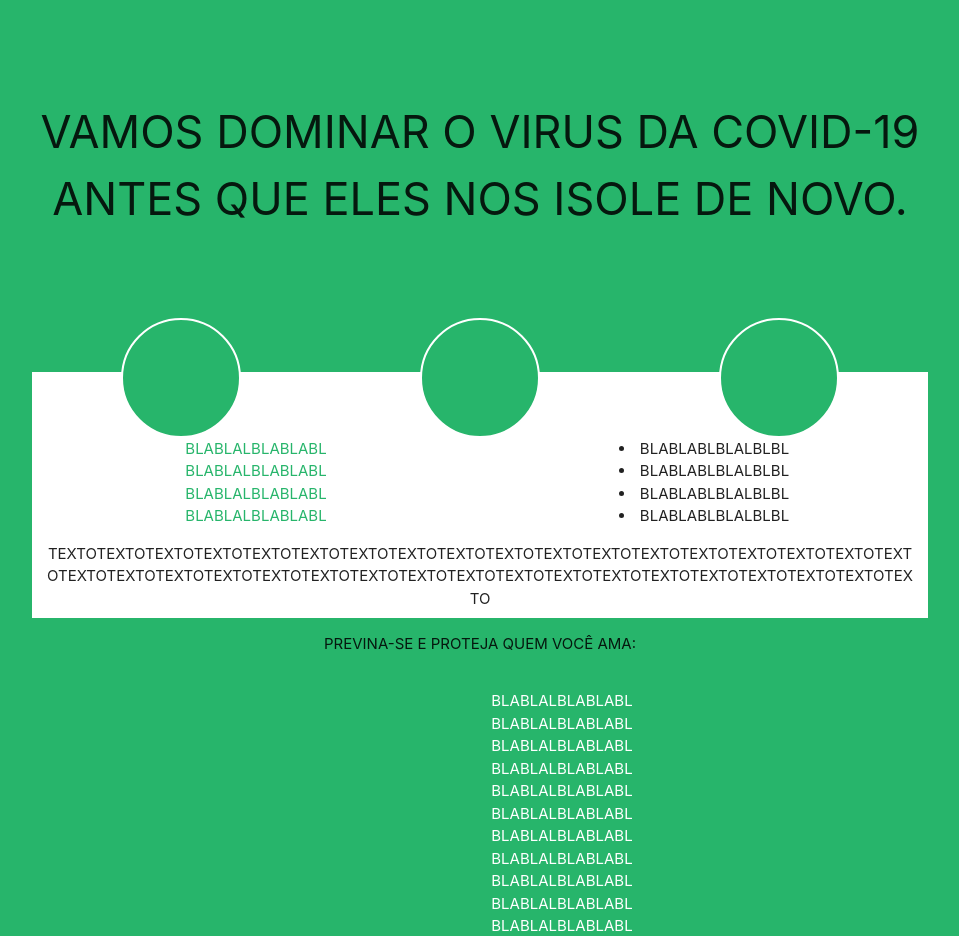
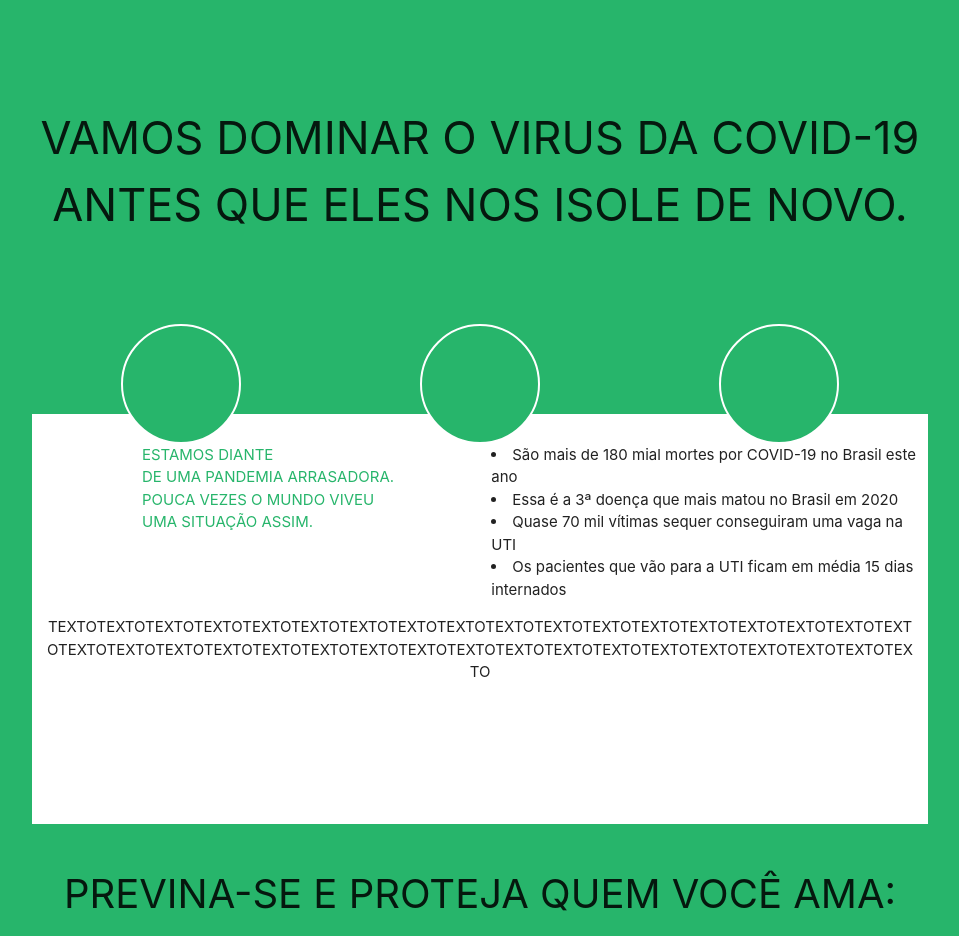
Before and after one commit to daviximenes/land_page, a plain HTML site: page index.html in a window 1280 px wide. Shown: the part 1864-2800 px from the top of the page, without its empty margins (160-1119 px from the left). Drawn offline with nearby package versions, Linux system fonts and the light colour scheme; a script that the page names is missing.

Commit message:
ajustes de tamanho e scroll no botao da nav bar

```diff
--- a/css/style.css
+++ b/css/style.css
@@ -1,3 +1,6 @@
+html {
+  scroll-behavior: smooth;
+}
 .icon-block {
   padding: 0 15px;
 }
@@ -12,8 +15,12 @@
 }
 .nav_bar{
   background-color: #000;
+  position: fixed;
+  z-index: 999;
 }
-
+#main_container {
+  margin-top:120px;
+}
 body {
   background-color: #27b56b;
 }
@@ -34,7 +41,7 @@ body {
 #circles_text {
   background-color: #FFF;
   background: linear-gradient(0deg, #FFF 82%, #27b56b 0%);
-  height: 300px;
+  height: 500px;
 }
 #circle_mobile {
   background-color: #FFF;
@@ -94,13 +101,17 @@ body {
 #white_container_text_left {
   color: #27b56b;
 }
-
+#white_container {
+  text-align: center;
+  display: block;
+}
 #white_container_middle_text {
   word-break: break-word;
   text-align:center;
 }
 
 #underneath_container_text {
+  font-size:40px;
   text-align: center;
 }
 
--- a/index.html
+++ b/index.html
@@ -20,29 +20,29 @@
          </div>
       </a>
          <ul class="right hide-on-med-and-down">
-         <li><a href="#">Navbar Link</a></li>
-         <li><a href="#">Navbar Link</a></li>
-         <li><a href="#">Navbar Link</a></li>
+            <li><a href="index.html#index_banner">NONONO NONONO</a></li>
+            <li><a href="index.html#video_header">NONONO NONONO</a></li>
+            <li><a href="index.html#bottom_text">NONONO NONONO</a></li>
          </ul>
 
          <ul id="nav-mobile" class="sidenav">
-         <li><a href="#">Navbar Link</a></li>
-         <li><a href="#">Navbar Link</a></li>
-         <li><a href="#">Navbar Link</a></li>
+            <li><a href="index.html#index_banner">NONONO NONONO</a></li>
+            <li><a href="index.html#video_header">NONONO NONONO</a></li>
+            <li><a href="index.html#bottom_text">NONONO NONONO</a></li>
          </ul>
          <a href="#" data-target="nav-mobile" class="sidenav-trigger"><i class="material-icons">menu</i></a>
       </div>
    </nav>
 
-   <div class="section no-pad-bot" id="index-banner">
-      <div class="container">
+   <div class="section no-pad-bot" id="index_banner">
+      <div class="container" id="main_container">
          <div class="row">
             <div class = "video-container">
                <iframe width = "540" height = "200"
                src="https://www.youtube.com/embed/RRdBCJAdqR4"
                frameborder = "0" allowfullscreen></iframe>
             </div>
-            <div class="row s12" id="video_header" >
+            <div class="row s12" id="video_header">
                <div >
                   <img  src = "https://secureservercdn.net/50.62.174.113/8vp.da9.myftpupload.com/wp-content/uploads/2018/09/Group-92@2x-300x65.png"
                   alt = ""
@@ -93,7 +93,7 @@
       </div>
    </div>
 
-   <div class="container  hide-on-small-only" id="circles_text">
+   <div class="container  hide-on-small-only"  id="circles_text">
          <div  class="circles">
             <div class="circle"></div>
             <div class="circle"></div>
@@ -101,18 +101,20 @@
          </div>
          <div class="row" id="white_container">
 
-         <div class="col s6" id="white_container_text_left" >
-            BLABLALBLABLABL<br>
-            BLABLALBLABLABL<br>
-            BLABLALBLABLABL<br>
-            BLABLALBLABLABL
+         <div class="col s6" style="    color: #27b56b;
+         text-align: left;
+         padding-left: 110px;">
+            ESTAMOS DIANTE<br>
+            DE UMA PANDEMIA ARRASADORA.<br>
+            POUCA VEZES O MUNDO VIVEU<br>
+            UMA SITUAÇÃO ASSIM.
          </div>
 
-         <div class="col s6">
-               <li>BLABLABLBLALBLBL</li>
-               <li>BLABLABLBLALBLBL</li>
-               <li>BLABLABLBLALBLBL</li>
-               <li>BLABLABLBLALBLBL</li>
+         <div class="col s6" style="text-align: left;">
+            <li>São mais de 180 mial mortes por COVID-19 no Brasil este ano</li>
+            <li>Essa é a 3ª doença que mais matou no Brasil em 2020</li>
+            <li>Quase 70 mil vítimas sequer conseguiram uma vaga na UTI</li>
+            <li>Os pacientes que vão para a UTI ficam em média 15 dias internados</li>
          </div>
 
          <div class="col s12" id="white_container_middle_text">
@@ -131,21 +133,21 @@
       <div class="circle_mobile_shape"></div>
       <div class="circle_mobile_shape"></div>
    </div>
-   <div class="row" style="text-align: center;display: block;">
+   <div class="row" id="white_container_text" >
 
 
    <div class="col s6" style="color: #27b56b;">
-      BLABLALBLABLABL<br>
-      BLABLALBLABLABL<br>
-      BLABLALBLABLABL<br>
-      BLABLALBLABLABL
+      ESTAMOS DIANTE<br>
+      DE UMA PANDEMIA ARRASADORA.<br>
+      POUCA VEZES O MUNDO VIVEU<br>
+      UMA SITUAÇÃO ASSIM.
    </div>
 
    <div class="col s6">
-         <li>BLABLABLBLALBLBL</li>
-         <li>BLABLABLBLALBLBL</li>
-         <li>BLABLABLBLALBLBL</li>
-         <li>BLABLABLBLALBLBL</li>
+      <li>São mais de 180 mial mortes por COVID-19 no Brasil este ano</li>
+      <li>Essa é a 3ª doença que mais matou no Brasil em 2020</li>
+      <li>Quase 70 mil vítimas sequer conseguiram uma vaga na UTI</li>
+      <li>Os pacientes que vão para a UTI ficam em média 15 dias internados</li>
    </div>
 
    <div class="col s12">
@@ -158,7 +160,7 @@
 
    </div>
 
-   <div class="container">
+   <div class="container"  id="bottom_text">
       <div class="row">
          <div class="row s12" id="underneath_container_text">
             <p>PREVINA-SE E PROTEJA QUEM VOCÊ AMA: </p>
```
